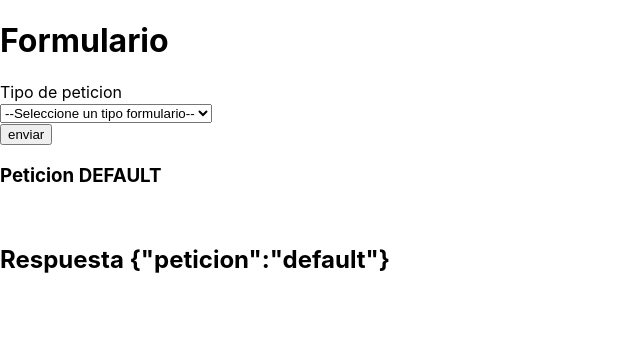
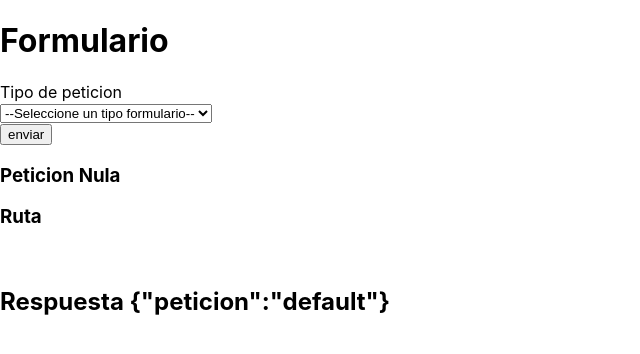
Before and after one commit to LArroyoS/SoleccServer, a Next.js app: page / in a window 1280 px wide. Shown: the top 354 px of the page, without its empty margins (0-640 px from the left). Built offline with nearby package versions, Linux system fonts and the light colour scheme.

Commit message:
pruebaRoutingDinamic1.1.7

```diff
--- a/pages/index.js
+++ b/pages/index.js
@@ -1,17 +1,18 @@
 import React, { useState } from "react";
 
 export default function Home() {
-  const [peticion, setPeticion] = useState("DEFAULT");
+  const [peticion, setPeticion] = useState("Nula");
   const [respuesta, setRespuesta] = useState({ peticion: "default" });
+  const [ruta, setRuta] = useState("")
+  const rutaConstante = "https://solecc-next.netlify.app/api/peticion/";
   const cambio = ({ target }) => {
     setPeticion(target.value);
   }
   const click = async () => {
     const metodo = peticion.replace("ALL","");
     const id = (peticion!="POST")? peticion:"";
-    const ruta = "https://solecc-next.netlify.app/api/peticion/"
-    const rutaFinal = (peticion=="GETALL" || peticion=="POSTALL")?
-      ruta : ruta+id
+    const setRuta = (peticion=="GETALL" || peticion=="POSTALL")?
+      rutaConstante : rutaConstante+id
     // Fetch data from external API
     const res = await fetch(ruta,
       { method: metodo,
@@ -31,7 +32,7 @@ export default function Home() {
       <label>Tipo de peticion</label>
       <br></br>
       <select name="peticion" onChange={cambio}>
-        <option value="DEFAULT">--Seleccione un tipo formulario--</option>
+        <option value="Nula">--Seleccione un tipo formulario--</option>
         <option value="GETALL">GET</option>
         <option value="GET">GET</option>
         <option value="POSTALL">POST</option>
@@ -43,6 +44,7 @@ export default function Home() {
       <button onClick={click}>enviar</button>
       <br></br>
       <h3>Peticion { peticion }</h3>
+      <h3>Ruta { ruta }</h3>
       <br></br>
       <h2>Respuesta { JSON.stringify(respuesta) }</h2>
     </div>
```
